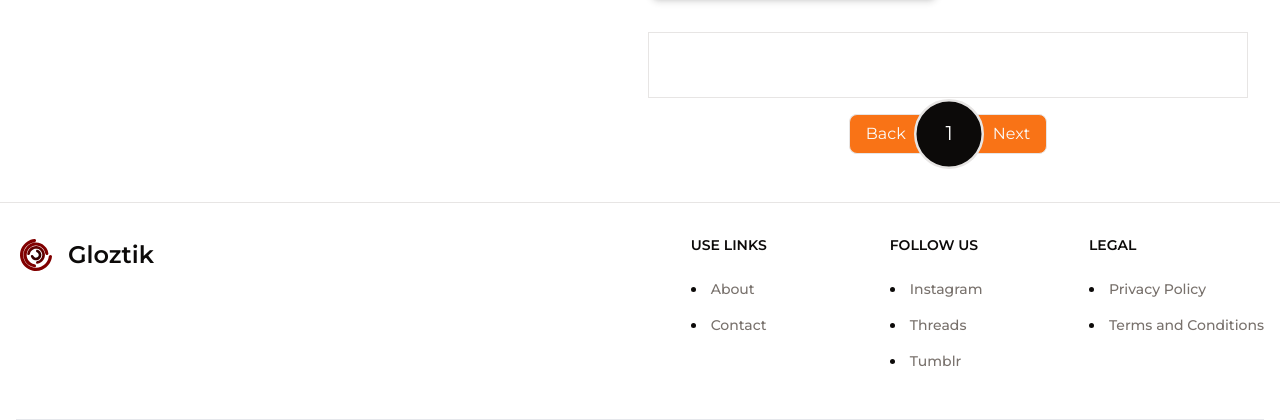
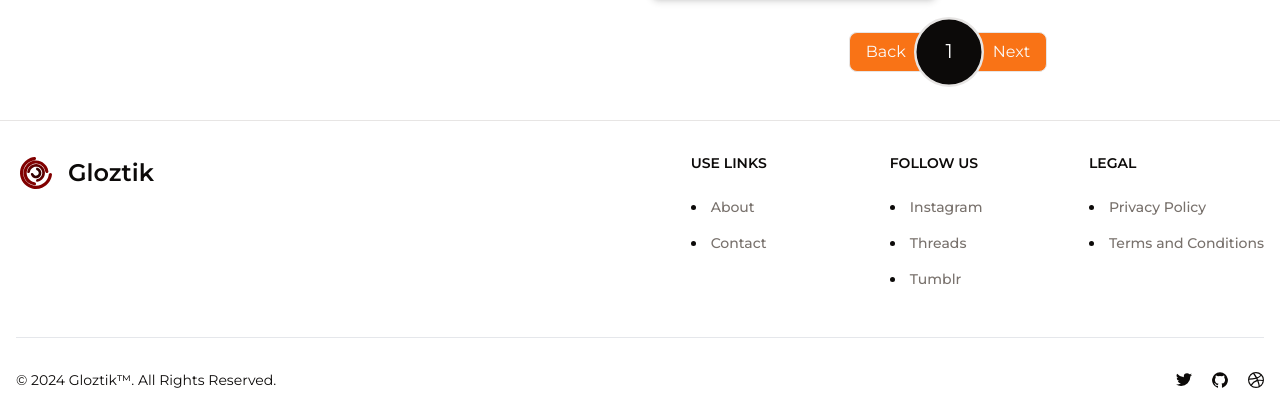
Before and after one commit to ameghcoder/image-gallery-website, a PHP site: page /wallpaper/AI-Generated-Art-of-Radhe-Krishna-Beautiful-Feet13-June-2024-01-15-27-PM in a window 1280 px wide. Shown: the part 4972-5392 px from the top of the page. After the commit the page ends 5360 px from the top, so only its background shows below. Run offline with PHP 8.4, Linux system fonts and the light colour scheme; data comes from the database, SQL or seed files in the repository; data that the repository does not hold is empty; some libraries are stand-ins or nearby versions.

Commit message:
Update Google Adsense code in Wallpaper Preview and Search Page

```diff
--- a/src/Views/search.twig
+++ b/src/Views/search.twig
@@ -16,9 +16,6 @@
                 data-ad-slot="7456486095"
                 data-ad-format="auto"
                 data-full-width-responsive="true"></ins>
-            <script>
-                (adsbygoogle = window.adsbygoogle || []).push({});
-            </script>
         </div>
         <div class="w-full h-full relative">
             <div class="w-full h-full p-2 md:p-4">
@@ -69,6 +66,9 @@
 
     <script src="/public/assets/js/compressed/search.js"></script>
     <script type="text/javascript">
+        (adsbygoogle = window.adsbygoogle || []).push({});
+    </script>
+    <script type="text/javascript">
         option.query = "{{ query }}";
         option.api += `${BaseURI}/{{ endpoint }}`;
         {% if nextPage is defined %}
--- a/src/Views/wallpaperPreview.twig
+++ b/src/Views/wallpaperPreview.twig
@@ -10,7 +10,6 @@
 
 {% block content %}
     <!-- Wallpaper Preview Container -->
-    <script async src="https://pagead2.googlesyndication.com/pagead/js/adsbygoogle.js?client=ca-pub-2522440384764425" crossorigin="anonymous"></script>
     <div class="w-full min-h-screen border-t border-border p-2 sm:p-4 md:p-8 ">
         <div class="w-full h-full relative">
             <div class="w-full h-full flex flex-col md:flex-row gap-4">
@@ -87,9 +86,6 @@
                                   data-ad-slot="7456486095"
                                   data-ad-format="auto"
                                   data-full-width-responsive="true"></ins>
-                              <script>
-                                  (adsbygoogle = window.adsbygoogle || []).push({});
-                              </script>
                             </div>
                             <div class="mt-4">
                               <div class="space-y-2">
@@ -201,14 +197,11 @@
                           {# Ads by Google #}
                           <!-- Wallpaper Preview Page -->
                           <ins class="adsbygoogle"
-                              style="display:block"
-                              data-ad-client="ca-pub-2522440384764425"
-                              data-ad-slot="7456486095"
-                              data-ad-format="auto"
-                              data-full-width-responsive="true"></ins>
-                          <script>
-                              (adsbygoogle = window.adsbygoogle || []).push({});
-                          </script>
+                            style="display:block"
+                            data-ad-client="ca-pub-2522440384764425"
+                            data-ad-slot="5915408091"
+                            data-ad-format="auto"
+                            data-full-width-responsive="true"></ins>
                         </div>
                         <div class="flex flex-col gap-4 items-start">
                             <strong class="text-lg md:text-2xl lg:text-4xl text-muted-foreground">
@@ -232,21 +225,6 @@
                                 {% include './ui/WallpaperCard.twig' with wallpapers %}
                               </div>
                             {% endif %}
-                            <div class="w-full border border-border flex items-center justify-center p-2 md:p-4 lg:p-8 overflow-hidden">
-                              {# Ads by Google #}
-                              <!-- Wallpaper Preview Page -->
-
-                              <!-- Wallpaper Preview Page -->
-                              <ins class="adsbygoogle"
-                                  style="display:block"
-                                  data-ad-client="ca-pub-2522440384764425"
-                                  data-ad-slot="7456486095"
-                                  data-ad-format="auto"
-                                  data-full-width-responsive="true"></ins>
-                              <script>
-                                  (adsbygoogle = window.adsbygoogle || []).push({});
-                              </script>
-                            </div>
                         </div>
                     </div>
                     <div class="w-full flex flex-col gap-4 p-2 md:p-4 items-center justify-center">
@@ -260,7 +238,9 @@
             </div>
         </div>
     </div>
-
+      <script type="text/javascript">
+          (adsbygoogle = window.adsbygoogle || []).push({});
+      </script>
       <script type="text/javascript">
         // Share Web API function
         const shareButton = document.getElementById('imageShareButton');
```
